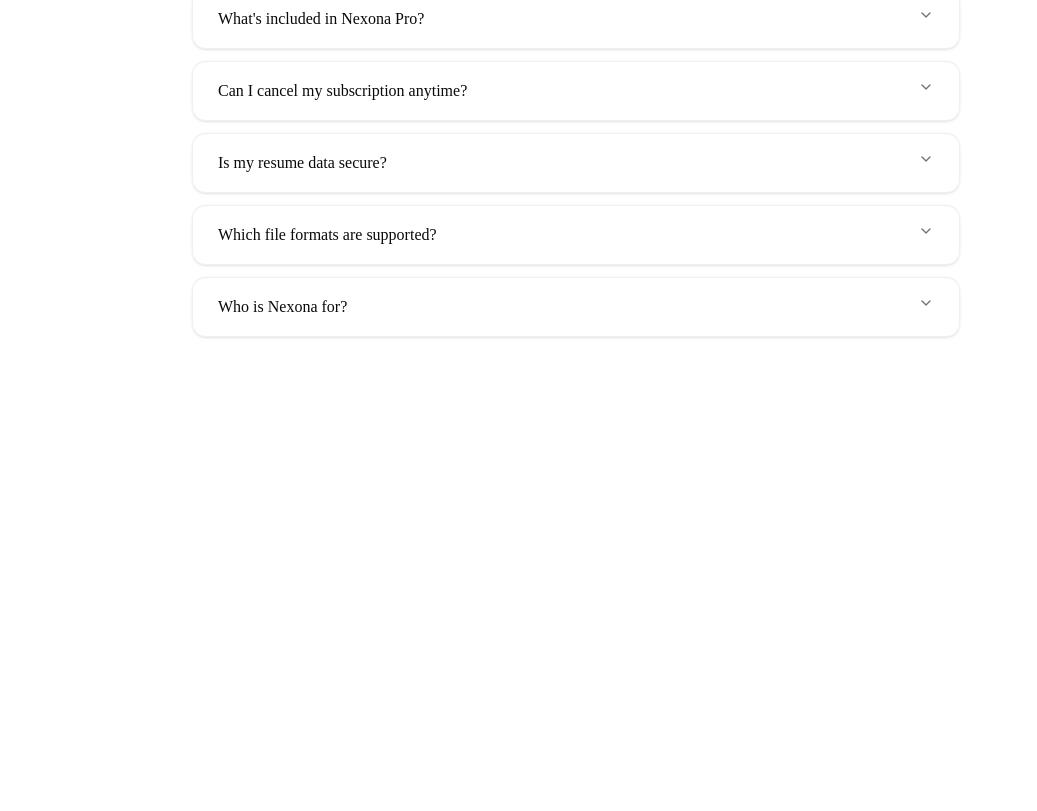
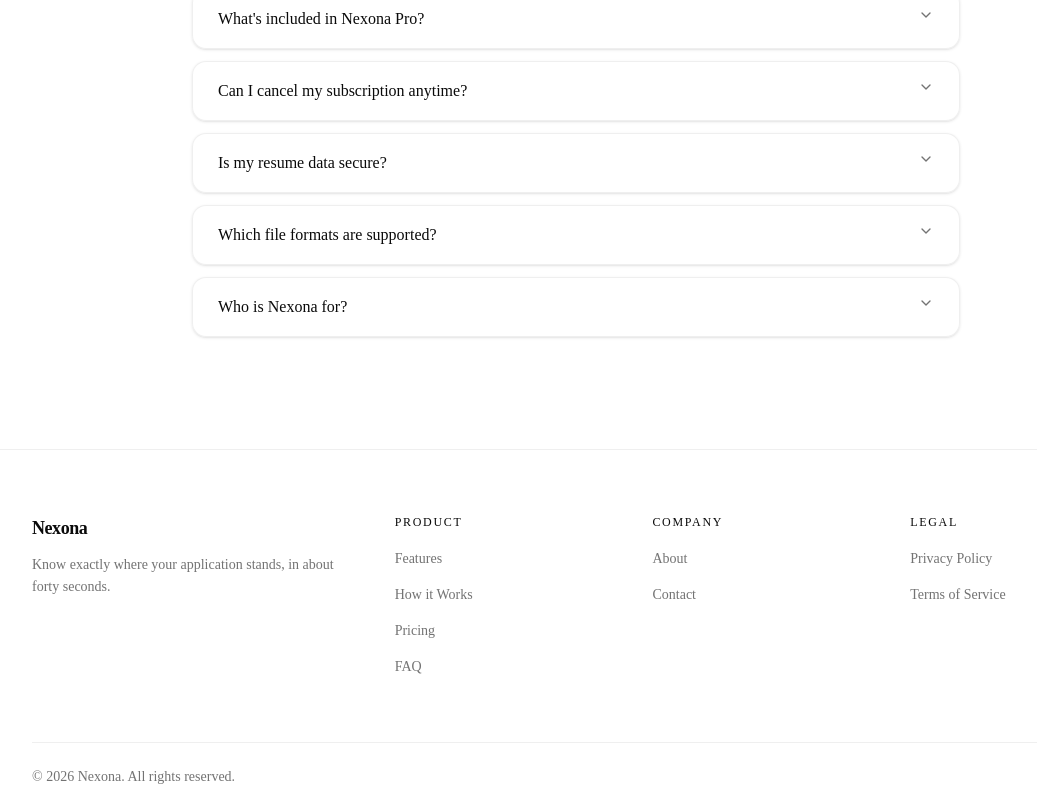
Before and after one commit to yagizkoryurek/nexona, a Next.js app: page / in a window 1280 px wide. Shown: the part 3629-4440 px from the top of the page, without its empty margins (64-1101 px from the left). Before the commit the page ends 4078 px from the top, so only its background shows below. Built offline with nearby package versions, Linux system fonts and the light colour scheme.

Commit message:
feat: implement landing page footer

```diff
--- a/src/app/page.tsx
+++ b/src/app/page.tsx
@@ -1,5 +1,6 @@
 import { FAQ } from "@/components/faq/faq";
 import { Features } from "@/components/features/features";
+import { Footer } from "@/components/footer/footer";
 import { Hero } from "@/components/hero/hero";
 import { HowItWorks } from "@/components/how-it-works/how-it-works";
 import { Navbar } from "@/components/navbar/navbar";
@@ -16,6 +17,7 @@ export default function Home() {
         <Pricing />
         <FAQ />
       </main>
+      <Footer />
     </>
   );
 }
--- /dev/null
+++ b/src/components/footer/footer-data.ts
@@ -0,0 +1,42 @@
+import { navItems, type NavItem } from "@/components/navbar/nav-items";
+
+export type FooterLinkGroup = {
+  heading: string;
+  links: NavItem[];
+};
+
+export const footerContent = {
+  tagline:
+    "Know exactly where your application stands, in about forty seconds.",
+  copyright: "Nexona. All rights reserved.",
+} as const;
+
+/**
+ * Product reuses `navItems` by reference rather than restating it, so the
+ * footer and the navbar can never drift apart — adding a section to the nav
+ * adds it here too.
+ *
+ * NOTE: every Company and Legal destination is a route that does not exist
+ * yet, alongside the existing `/sign-in` and `/get-started`. They will 404
+ * until those pages are built.
+ */
+export const footerLinkGroups: FooterLinkGroup[] = [
+  {
+    heading: "Product",
+    links: navItems,
+  },
+  {
+    heading: "Company",
+    links: [
+      { label: "About", href: "/about" },
+      { label: "Contact", href: "/contact" },
+    ],
+  },
+  {
+    heading: "Legal",
+    links: [
+      { label: "Privacy Policy", href: "/privacy" },
+      { label: "Terms of Service", href: "/terms" },
+    ],
+  },
+];
--- /dev/null
+++ b/src/components/footer/footer-link-group.tsx
@@ -0,0 +1,51 @@
+import Link from "next/link";
+
+import { cn } from "@/lib/utils";
+
+import type { FooterLinkGroup as FooterLinkGroupData } from "./footer-data";
+
+type FooterLinkGroupProps = FooterLinkGroupData & {
+  className?: string;
+};
+
+/**
+ * One labelled column of footer links, rendered three times (Product, Company,
+ * Legal) so the columns are never duplicated markup.
+ *
+ * Each column is its own `<nav>` named after its heading: screen-reader users
+ * get "Product", "Company" and "Legal" as separately jumpable landmarks,
+ * distinct from the navbar's "Main" and "Mobile" navigation.
+ */
+export function FooterLinkGroup({
+  heading,
+  links,
+  className,
+}: FooterLinkGroupProps) {
+  return (
+    <nav aria-label={heading} className={className}>
+      <p className="text-foreground text-xs font-medium tracking-[0.14em] uppercase">
+        {heading}
+      </p>
+
+      <ul className="mt-4 flex flex-col gap-3">
+        {links.map((link) => (
+          <li key={link.href}>
+            <Link
+              href={link.href}
+              // Matches the navbar's text-link treatment exactly — colour-only
+              // hover, outline focus ring. Deliberately not the lift-and-shadow
+              // used by the Feature, Step and Pricing cards.
+              className={cn(
+                "text-muted-foreground hover:text-foreground rounded-sm text-sm transition-colors",
+                "focus-visible:outline-ring focus-visible:outline-2 focus-visible:outline-offset-4",
+                "motion-reduce:transition-none",
+              )}
+            >
+              {link.label}
+            </Link>
+          </li>
+        ))}
+      </ul>
+    </nav>
+  );
+}
--- /dev/null
+++ b/src/components/footer/footer.tsx
@@ -0,0 +1,39 @@
+import { NavbarBrand } from "@/components/navbar/navbar-brand";
+
+import { footerContent, footerLinkGroups } from "./footer-data";
+import { FooterLinkGroup } from "./footer-link-group";
+
+export function Footer() {
+  // Server component on a statically prerendered page, so this is evaluated
+  // once at build time rather than shipping a client boundary for a year.
+  const year = new Date().getFullYear();
+
+  return (
+    <footer className="border-border/60 border-t">
+      <div className="mx-auto w-full max-w-6xl px-4 sm:px-6 lg:px-8">
+        {/*
+          Brand spans the full row until `lg`, where it becomes a wider first
+          column — it carries a wordmark plus a tagline, unlike the link lists.
+        */}
+        <div className="grid grid-cols-1 gap-10 py-12 sm:grid-cols-3 sm:gap-8 lg:grid-cols-[1.5fr_1fr_1fr_1fr] lg:gap-12 lg:py-16">
+          <div className="flex flex-col items-start sm:col-span-3 lg:col-span-1">
+            <NavbarBrand />
+            <p className="text-muted-foreground mt-3 max-w-xs text-sm leading-relaxed text-pretty">
+              {footerContent.tagline}
+            </p>
+          </div>
+
+          {footerLinkGroups.map((group) => (
+            <FooterLinkGroup key={group.heading} {...group} />
+          ))}
+        </div>
+
+        <div className="border-border/60 border-t py-6">
+          <p className="text-muted-foreground text-sm">
+            © {year} {footerContent.copyright}
+          </p>
+        </div>
+      </div>
+    </footer>
+  );
+}
```
